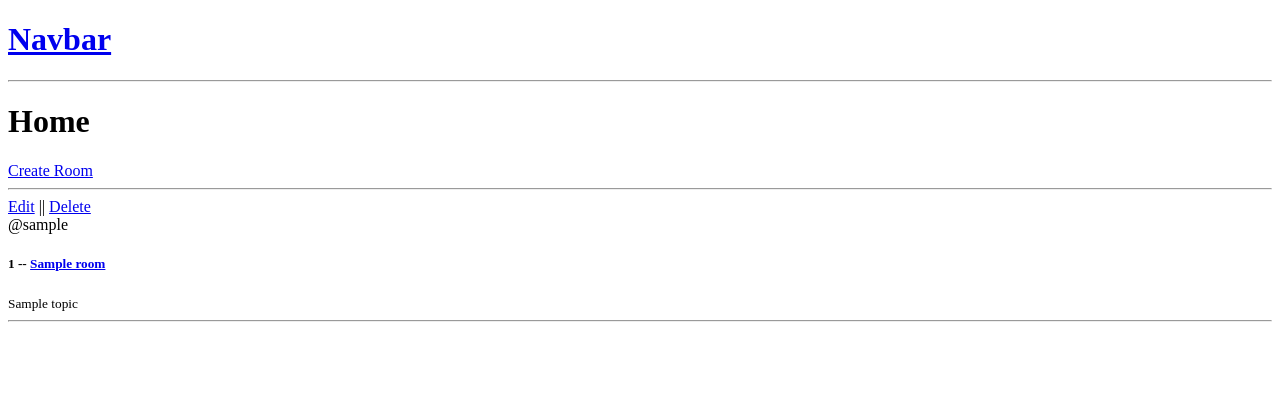
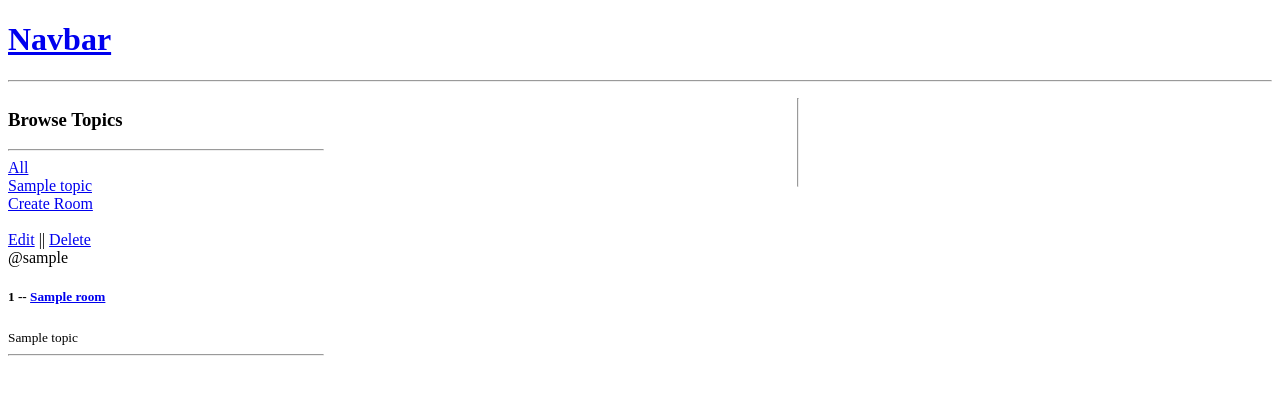
Before and after one commit to DeaaTH65/Study_Buddy, a Django app: page / in a window 1280 px wide. Shown: the top 395 px of the page. Run offline with Django 4.2, Linux system fonts and the light colour scheme; tables that the repository leaves empty hold one stand-in row (values such as "Sample post").

Commit message:
home template: Topic added

```diff
--- a/base/templates/base/home.html
+++ b/base/templates/base/home.html
@@ -1,11 +1,31 @@
 {% extends "main.html" %}
 
 {% block content %}
-<h1> Home </h1>
+<style>
+    .home-container{
+        display: grid;
+        grid-template-columns: 1fr 3fr;
+    }
+</style>
+<div class="home-container">
+    <div>
+        <h3>Browse Topics</h3>
+        <hr/>
+        <div>
+            <a href="{% url 'home' %}">All</a>
+        </div>
 
+        {% for topic in topics %}
+        <div>
+            <a href="{% url 'home' %}?q={{topic.name}}">{{topic.name}}</a>
+        </div>
+        {% endfor %}
+    </div>
+    <hr/>
+
+    <div>
         <a href="{% url 'create-room' %}">Create Room</a>
-<br/><hr/>
-<div class="container">
+        <br/><br/>
         <div>
             {% for room in rooms %}
                 <div>
@@ -20,4 +40,5 @@
             {% endfor %}
         </div>
     </div>
+</div>
 {% endblock content %}
--- a/base/views.py
+++ b/base/views.py
@@ -1,12 +1,14 @@
 from django.shortcuts import render, redirect
-from .models import Room
+from .models import Room, Topic
 from .forms import RoomForm
 
 
 
 def home(request):
-    rooms = Room.objects.all()
-    context = {'rooms': rooms}
+    q = request.GET.get('q') if request.GET.get('q') != None else ''
+    rooms = Room.objects.filter(topic__name__icontains=q)
+    topics = Topic.objects.all()
+    context = {'rooms': rooms, 'topics': topics}
     return render(request, 'base/home.html', context)
 
 
```
Lines whose indentation alone changed are shown as unchanged.
